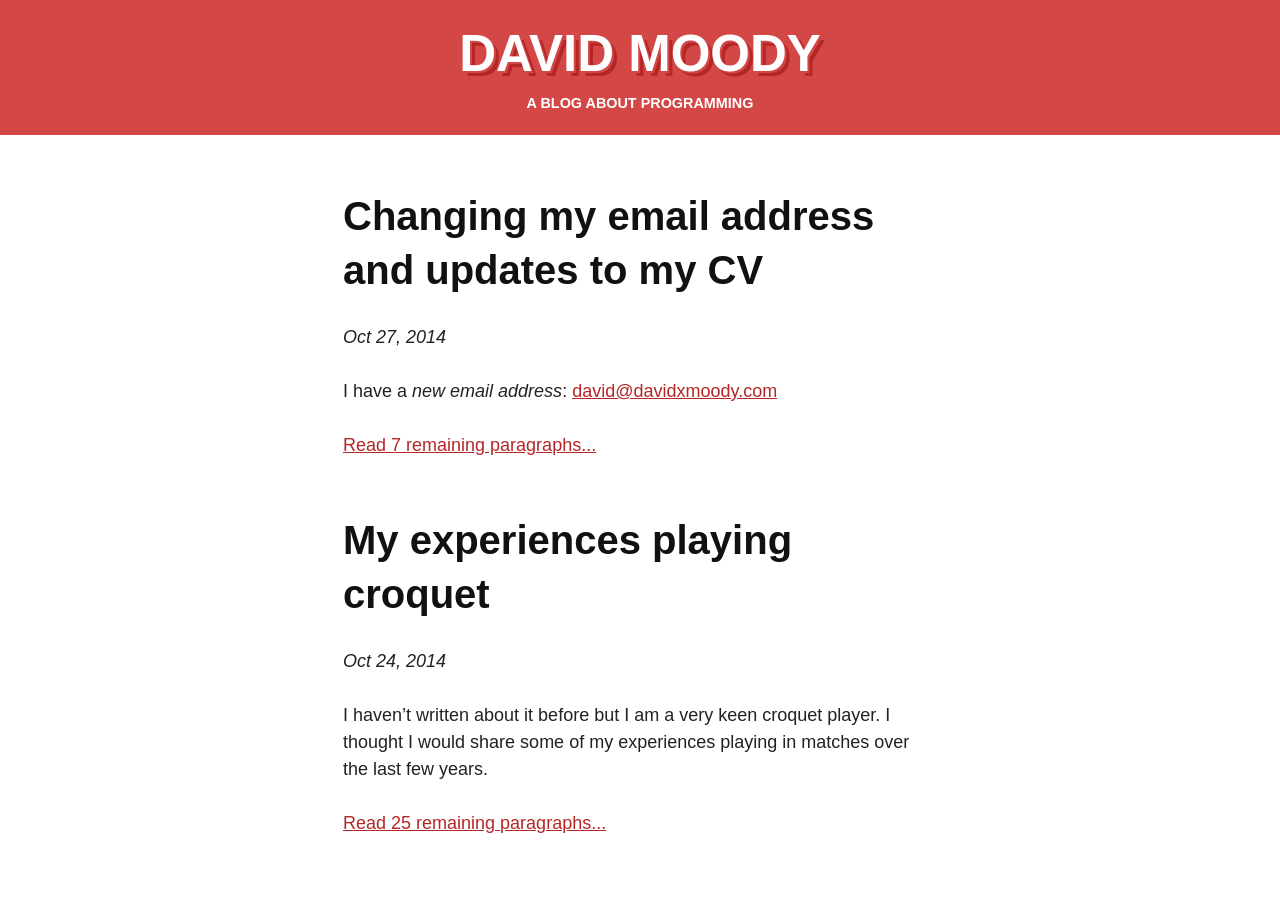
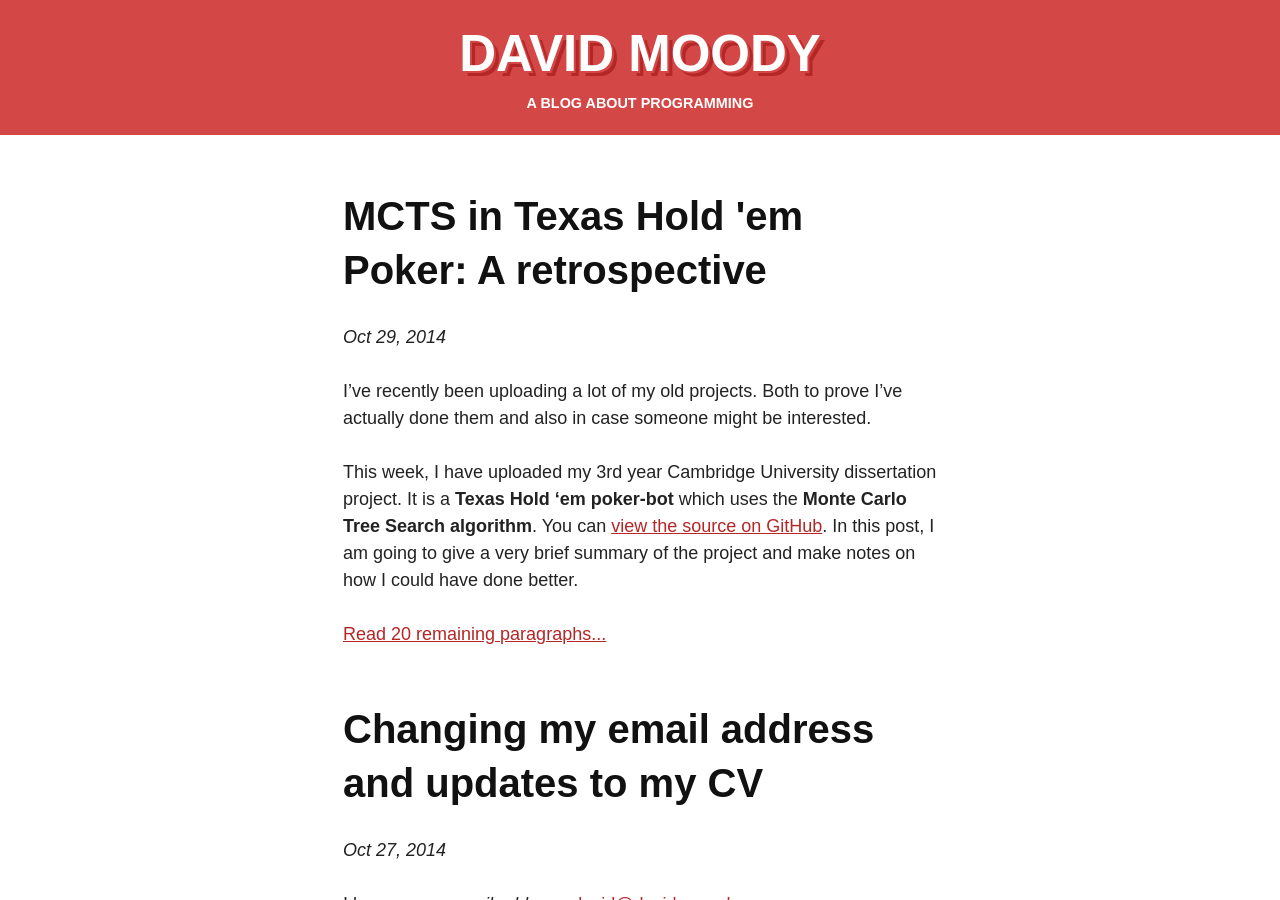
Before and after one commit to davidxmoody/davidxmoody.com, a Jekyll site: the page built from index.html, in a window 1280 px wide and 900 px high. Built offline with Jekyll 4.4.1, drawn with Linux system fonts in a browser that asks for light colours; the list of posts is cut into pages by our own code; some of the changed lines change nothing that is shown; some of the changed text lies outside the part shown.

Commit message:
Published poker post

```diff
--- a/_drafts/poker.md
+++ b/_posts/2014-10-29-mcts-in-texas-hold-em-poker-a-retrospective.md
@@ -1,6 +1,5 @@
 ---
 layout: post
-title: "Monte Carlo Tree Search in Texas Hold 'em Poker"
 title: "MCTS in Texas Hold 'em Poker: A retrospective"
 ---
 
@@ -13,17 +12,17 @@ This week, I have uploaded my 3rd year Cambridge University dissertation project
 
 My poker-bot runs as a plugin to [Poker Academy Pro](http://www.poker-academy.com/poker-software/), a commercial program which can run custom bots written in Java. It also came with a nice little example poker-bot called SimpleBot. I based most of my dissertation around how well my poker-bot (MCTSBot) could play against SimpleBot.
 
-![Screenshot of Poker Academy Pro](/images/mctsbot-retro/PAP1.png)
+![Screenshot of Poker Academy Pro](/images/mcts-in-texas-hold-em-poker-a-retrospective/PAP1.png)
 
 I'm not going to write a complete description of the Monte Carlo Tree Search algorithm in this post. If you are interested, you can check out chapters 2.4 and 2.5 of [my dissertation (PDF)][diss].
 
 For now, I'll just say that it uses random simulations to gradually build up a partial game tree. It uses advanced strategies to find a balance between *exploring* new branches and *exploiting* the most promising branches.
 
-I discovered that a decent **opponent model** was vital to the success of the project. An opponent model helps to predict what moves an opponent will make and increases the accuracy of simulations. To create one, I used [Weka](http://www.cs.waikato.ac.nz/ml/weka/), a handy set of open source machine learning algorithms. I would have loved to create my own machine learning algorithms but it would have been well beyond the scope of the project.
+I discovered that a decent **opponent model** was vital to the success of the program. An opponent model helps to predict what moves an opponent will make and increases the accuracy of simulations. To create one, I used [Weka](http://www.cs.waikato.ac.nz/ml/weka/), a handy set of open source machine learning algorithms. I would have loved to create my own machine learning algorithms but it would have been well beyond the scope of the project.
 
 I also spent a lot of time creating tools to extract and analyse the data. I even wrote a simple graphical user interface which ran beside Poker Academy Pro. It displayed a *live view* of the expected values of each possible move as it was calculating them.
 
-![Screenshot of my GUI](/images/mctsbot-retro/GUI.png)
+![Screenshot of my GUI](/images/mcts-in-texas-hold-em-poker-a-retrospective/GUI.png)
 
 ## Results
 
@@ -31,11 +30,11 @@ The purpose of my dissertation was not only to build a working poker-bot but als
 
 By the end of the project, my poker-bot was consistently able to beat SimpleBot. However, it was a tough battle to get there. The following graph shows MCTSBot's performance with and without the two different opponent models I used (**H**and **R**ank **O**pponent **M**odel and **N**ext **M**ove **O**pponent **M**odel). It shows that both models were required to turn a positive average profit.
 
-![Graph showing the effectiveness of different opponent models](/images/mctsbot-retro/SBvMB-oppmodels-v2.png)
+![Graph showing the effectiveness of different opponent models](/images/mcts-in-texas-hold-em-poker-a-retrospective/SBvMB-oppmodels-v2.png)
 
 I also explored how other parameters affected performance. Here is a quick graph of MCTSBot's performance as its thinking time is varied.
 
-![Graph showing the effects of varying thinking time](/images/mctsbot-retro/SBvMB-time.png)
+![Graph showing the effects of varying thinking time](/images/mcts-in-texas-hold-em-poker-a-retrospective/SBvMB-time.png)
 
 Again, this blog post really isn't meant to be a complete summary of the project. If you are interested, I recommend reading chapters 2 and 4 of [my full dissertation (PDF)][diss].
 
@@ -51,7 +50,7 @@ Another thing I noticed about my dissertation is that plain English is *very bad
 
 Looking through the source code, I also notice a lot of [code smells](http://blog.codinghorror.com/code-smells/). Things like long methods, duplicated code, commented out code and lots of methods which do very similar things.
 
-Looking back at it now, I do feel slightly embarrassed. It was my first ever major project and I didn't really know what I was doing. At least I know better now, at least I like to think I do, :)
+Looking back at it now, I do feel slightly embarrassed. It was my first ever major project and I didn't really know what I was doing. At least I know better now, at least I like to think I do :)
 
 If I could only give one piece of advice to my past-self, it would be this: *Get it done ASAP*.
 
```
Also changed, not shown: images/mcts-in-texas-hold-em-poker-a-retrospective/GUI.png (added), images/mcts-in-texas-hold-em-poker-a-retrospective/PAP1.png (added), images/mcts-in-texas-hold-em-poker-a-retrospective/SBvMB-oppmodels-v2.png (added), images/mcts-in-texas-hold-em-poker-a-retrospective/SBvMB-time.png (added).
